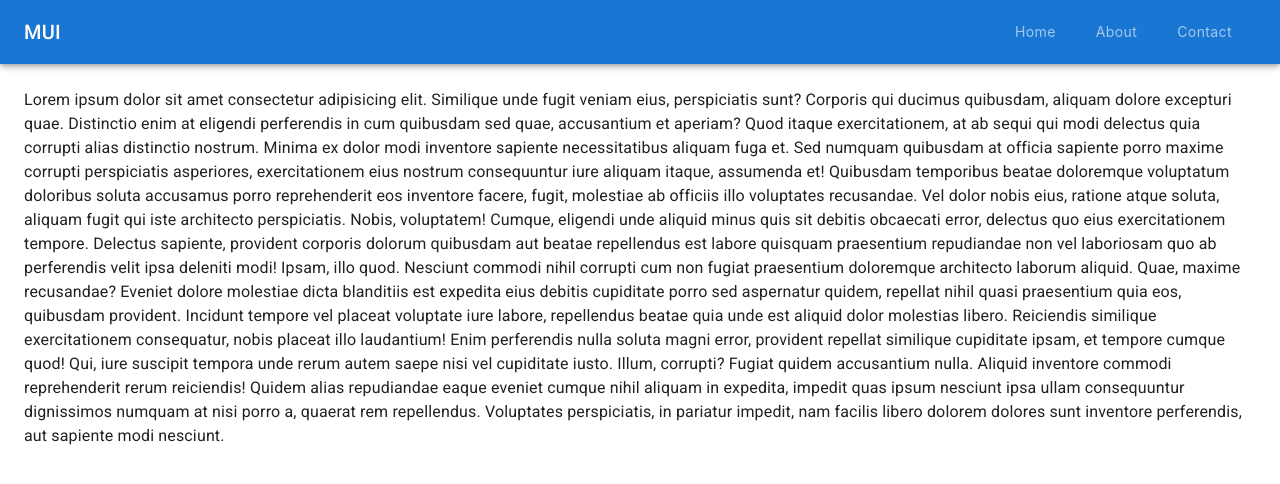
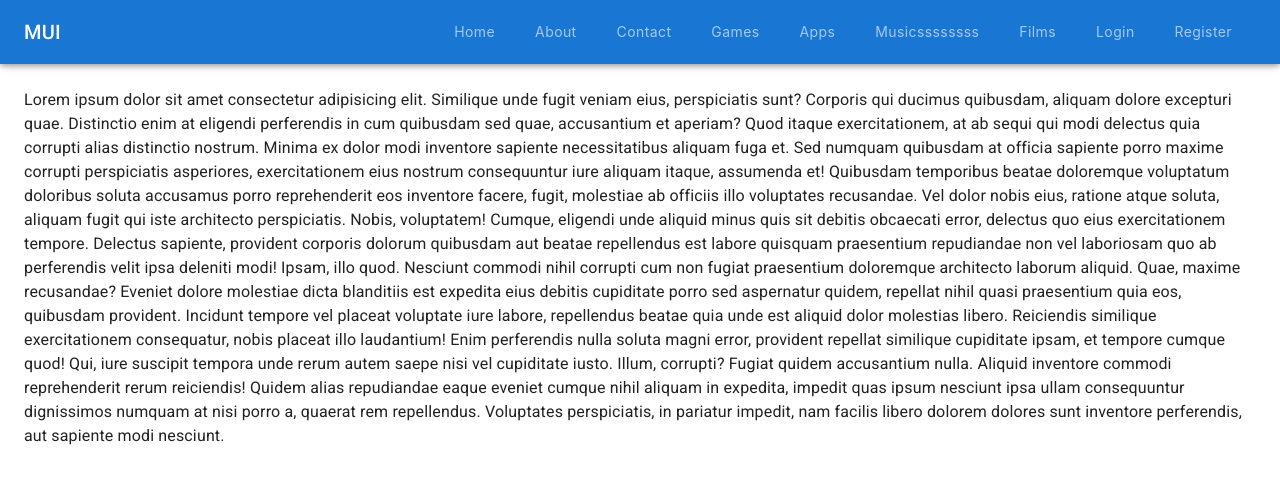
Before and after one commit to BijianWu/react-material-ui-playground, a React (Create React App) app: page / in a window 1280 px wide. Shown: the top 484 px of the page. Built offline with nearby package versions, Linux system fonts and the light colour scheme.

Commit message:
Update Nav.js

```diff
--- a/src/components/Nav.js
+++ b/src/components/Nav.js
@@ -44,7 +44,12 @@ function Nav(props) {
           <AntTabDrawer value="one" label="Home" />
           <AntTabDrawer value="two" label="About" />
           <AntTabDrawer value="three" label="Contact" />
-
+          <AntTabDrawer value="four" label="Games" />
+          <AntTabDrawer value="five" label="Apps" />
+          <AntTabDrawer value="six" label="Musics" />
+          <AntTabDrawer value="seven" label="Films" />
+          <AntTabDrawer value="eight" label="Login" />
+          <AntTabDrawer value="nine" label="Register" />
         </Tabs>
     </Box>
     </>
@@ -61,7 +66,7 @@ function Nav(props) {
         <Typography
             variant="h6"
             component="div"
-            sx={{ flexGrow: 1, display: { sm: 'block' } }}
+            sx={{ flexGrow: 1, display: { md: 'block' } }}
           >
             MUI
           </Typography>
@@ -70,12 +75,12 @@ function Nav(props) {
             aria-label="open drawer"
             edge="start"
             onClick={handleDrawerToggle}
-            sx={{ mr: 2, display: { sm: 'none' } }}
+            sx={{ mr: 2, display: { md: 'none' } }}
           >
             <MenuIcon />
           </IconButton>
 
-          <Box sx={{ display: { xs: 'none', sm: 'block'  } }}>
+          <Box sx={{ display: { xs: 'none', md: 'block'  } }}>
             <Tabs
               value={value}
               onChange={handleChange}
@@ -87,6 +92,12 @@ function Nav(props) {
             <AntTab value="one" label="Home" />
             <AntTab value="two" label="About" />
             <AntTab value="three" label="Contact" />
+            <AntTab value="four" label="Games" />
+            <AntTab value="five" label="Apps" />
+            <AntTab value="six" label="Musicssssssss" />
+            <AntTab value="seven" label="Films" />
+            <AntTab value="eight" label="Login" />
+            <AntTab value="nine" label="Register" />
           </Tabs>
           </Box>
 
@@ -104,8 +115,8 @@ function Nav(props) {
             keepMounted: true, // Better open performance on mobile.
           }}
           sx={{
-            display: { xs: 'block', sm: 'none' },
-            '& .MuiDrawer-paper': { boxSizing: 'border-box', width: "60%" },
+            display: { xs: 'block', md: 'none' },
+            '& .MuiDrawer-paper': { boxSizing: 'border-box', width: "40%" },
           }}
         >
           {drawer}
```
